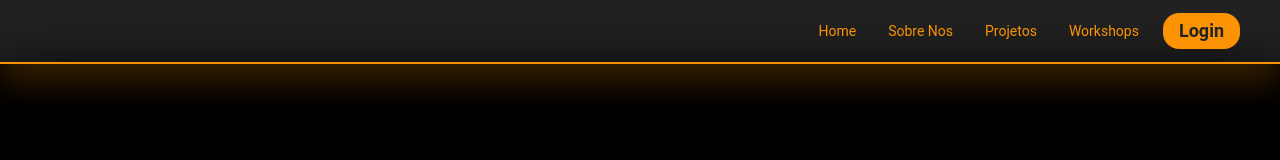
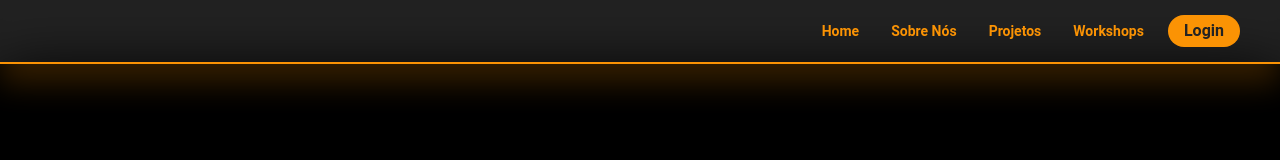
Before and after one commit to ClubeProgramacaoSSA/Front-End-Site-Clube-de-Programacao, a React (Vite) app: page / in a window 1280 px wide. Shown: the top 160 px of the page. Built offline with nearby package versions, Linux system fonts and the light colour scheme.

Commit message:
[refactor]: changing font again

```diff
--- a/src/components/Navbar/index.tsx
+++ b/src/components/Navbar/index.tsx
@@ -16,7 +16,7 @@
             flex-col
             text-center
 
-            text-sm
+            text-sm font-bold
             px-2
             hover:bg-gray-600
           "
@@ -26,20 +26,20 @@
         <NavLink
           to="/sobrenos"
           className="text-orange flex  px-2 rounded-md
-          items-center text-center  text-sm
+          items-center text-center  text-sm font-bold
           hover:bg-gray-600">
-          Sobre Nos
+          Sobre Nós
         </NavLink>
         <NavLink
           to="/projects"
           className=" px-2 rounded-md
-          hover:bg-gray-600 text-orange flex items-center text-center  text-sm">
+          hover:bg-gray-600 text-orange flex items-center text-center  text-sm font-bold">
           Projetos
         </NavLink>
         <NavLink
           to="/workshops"
           className="
-          rounded-md px-2 hover:bg-gray-600 text-orange flex items-center text-center  text-sm">
+          rounded-md px-2 hover:bg-gray-600 text-orange flex items-center text-center  text-sm font-bold">
           Workshops
         </NavLink>
         <NavLink to="/login"
@@ -47,7 +47,7 @@
            text-[#232323]
            flex
            items-center
-           text-center font-bold text-lg bg-orange px-4 py-1 rounded-2xl duration-300 hover:text-yellow-50">
+           text-center font-bold text-base bg-orange px-4 py-1 rounded-2xl duration-300 hover:text-yellow-50">
           Login
         </NavLink>
       </div>
--- a/src/styles/main.css
+++ b/src/styles/main.css
@@ -3,7 +3,7 @@
 @tailwind utilities;
 
 html {
-    font-family: "Roboto", sans-serif;
+    font-family: "roboto", sans-serif;
 }
 
 input[type="text"], input[type="password"], textarea, select {
```
